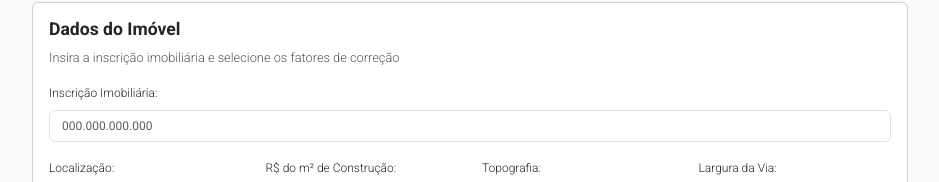
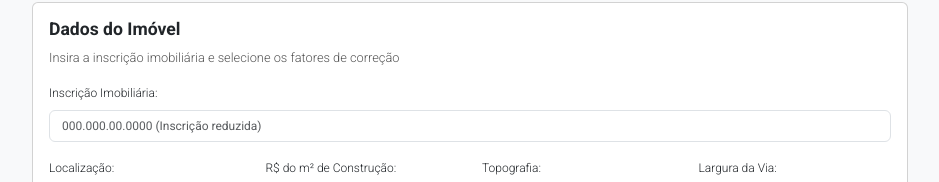
Before and after one commit to vitorhj/com_reg, a plain HTML site: page index.html in a window 1280 px wide. Shown: the part 269-451 px from the top of the page, without its empty margins (170-1109 px from the left). Drawn offline with nearby package versions, Linux system fonts and the light colour scheme.

Commit message:
Update index.html

```diff
--- a/index.html
+++ b/index.html
@@ -25,7 +25,7 @@
 
                 <div class="mb-3">
                     <label for="inscricao-imobiliaria" class="form-label">Inscrição Imobiliária:</label>
-                    <input type="text" id="inscricao-imobiliaria" class="form-control" placeholder="000.000.000.000" required>
+                    <input type="text" id="inscricao-imobiliaria" class="form-control" placeholder="000.000.00.0000 (Inscrição reduzida)" required>
                 </div>
 
                 <div class="row">
```
